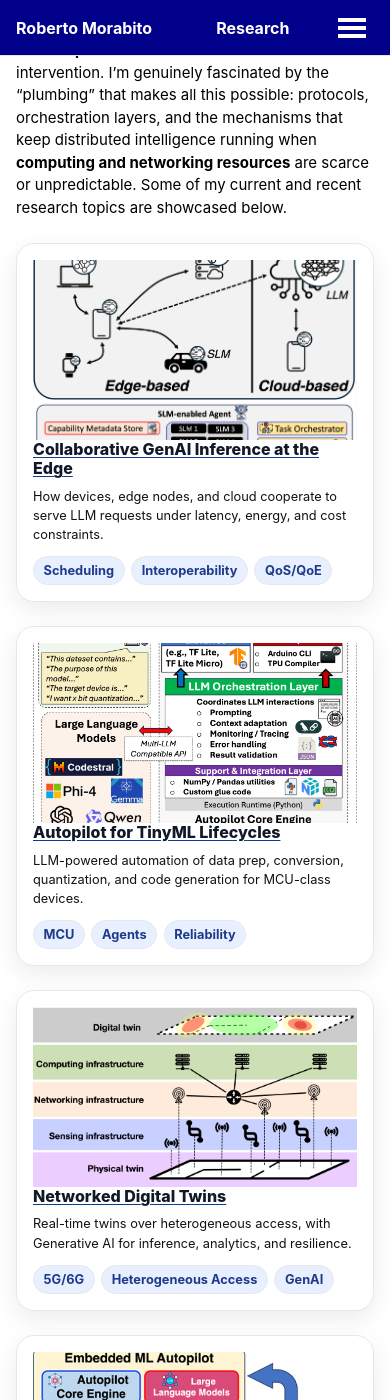
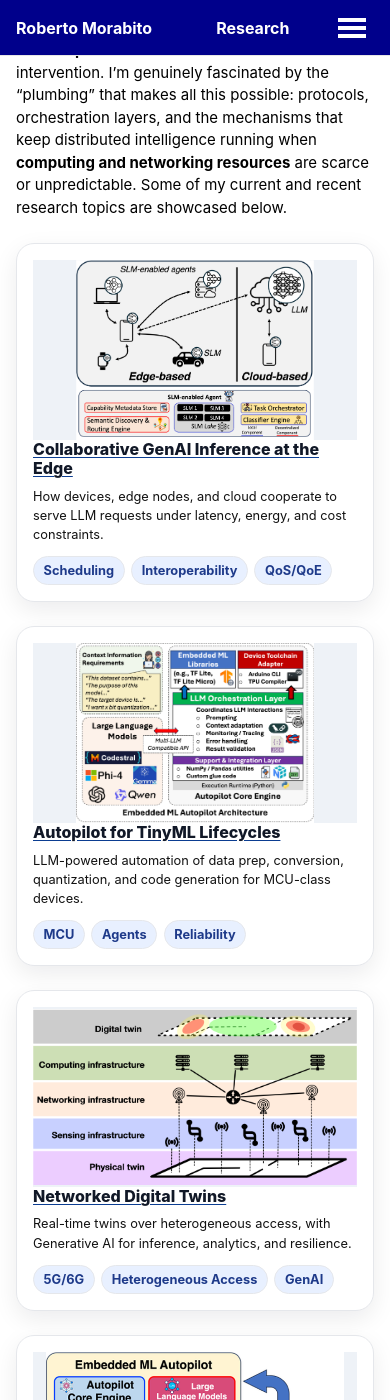
Before and after one commit to robertmora/robertmora.github.io, a Jekyll site: the page built from _pages/research.html, in a window 390 px wide and 1400 px high, scrolled down 385 px. Built offline with Jekyll 4.4.1, drawn with Linux system fonts in a browser that asks for light colours; a script that is not in the unit is left out.

Commit message:
Update research.html

```diff
--- a/_pages/research.html
+++ b/_pages/research.html
@@ -31,9 +31,30 @@ author_profile: true
 @media (max-width:700px){ .r-card{flex-direction:column;} }
 
 /* Image */
-.r-media{width:34%; min-width:240px; background:#eef2f7;}
-.r-media img{width:100%; height:100%; object-fit:cover; display:block;}
-@media (max-width:700px){ .r-media{width:100%; min-width:0; height:180px;} }
+.r-media {
+  width: 34%;
+  min-width: 240px;
+  background: #eef2f7;
+
+  display: flex;          /* enable flexbox */
+  justify-content: center; /* horizontal centering */
+  align-items: center;     /* vertical centering */
+}
+
+.r-media img {
+  max-width: 100%;
+  max-height: 100%;
+  object-fit: cover;
+  display: block;
+}
+
+@media (max-width:700px) {
+  .r-media {
+    width: 100%;
+    min-width: 0;
+    height: 180px;
+  }
+}
 
 /* Text */
 .r-body{flex:1; padding:1rem 1rem;}
```
